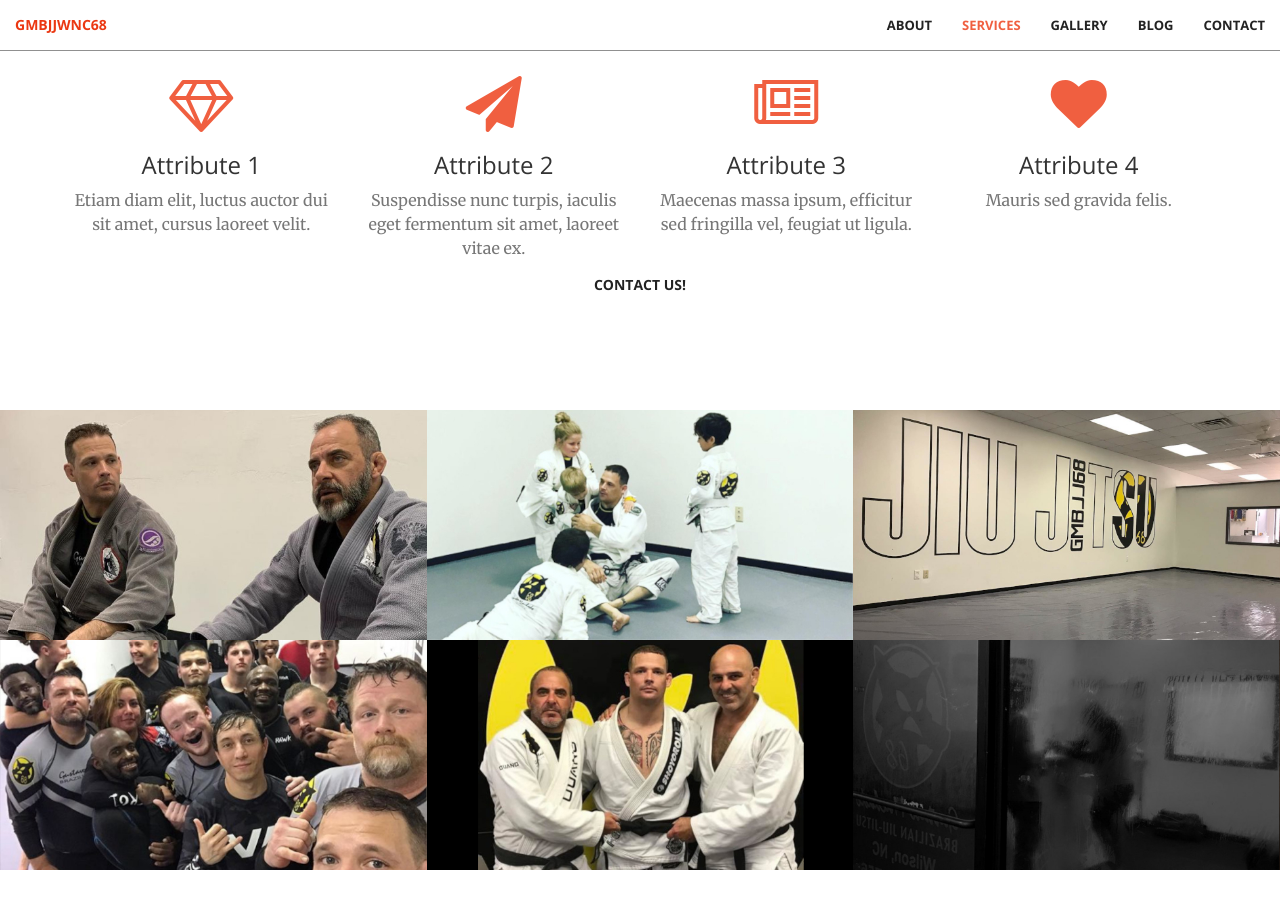
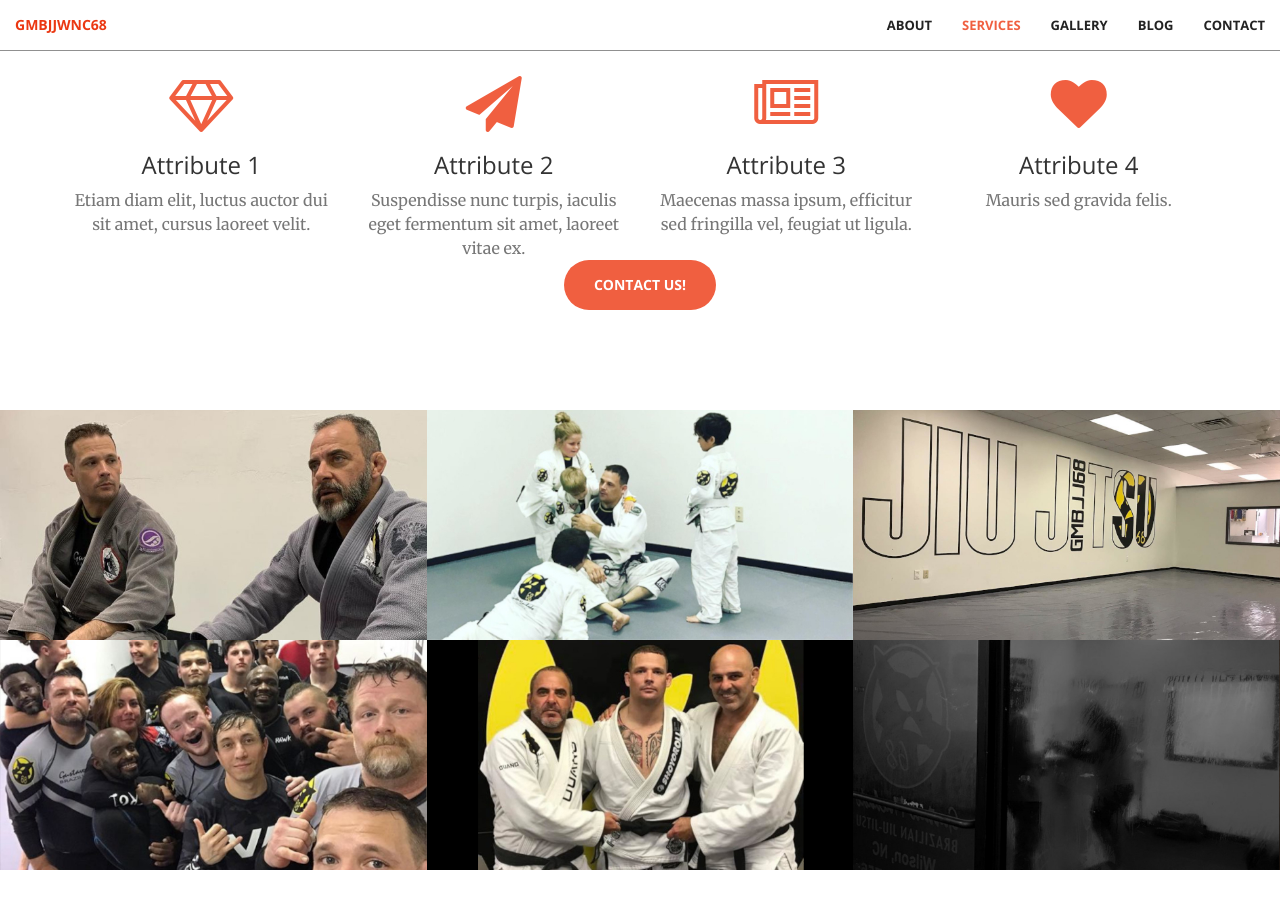
Before and after one commit to gmbjjwnc68/gmbjjwnc68.github.io, a Jekyll site: the page built from index.html, in a window 1280 px wide and 900 px high, scrolled down 1510 px. Built offline with Jekyll 4.4.1, drawn with Linux system fonts in a browser that asks for light colours.

Commit message:
Change contact us button to btn-primary from btn-default

```diff
--- a/_includes/services.html
+++ b/_includes/services.html
@@ -40,7 +40,7 @@
         </div>
         <div class="row">
             <div class="header-content-inner text-center">
-                <a href="#contact" class="btn btn-default btn-xl page-scroll">Contact Us!</a>
+                <a href="#contact" class="btn btn-primary btn-xl page-scroll">Contact Us!</a>
             </div>
         </div>
     </div>
```
